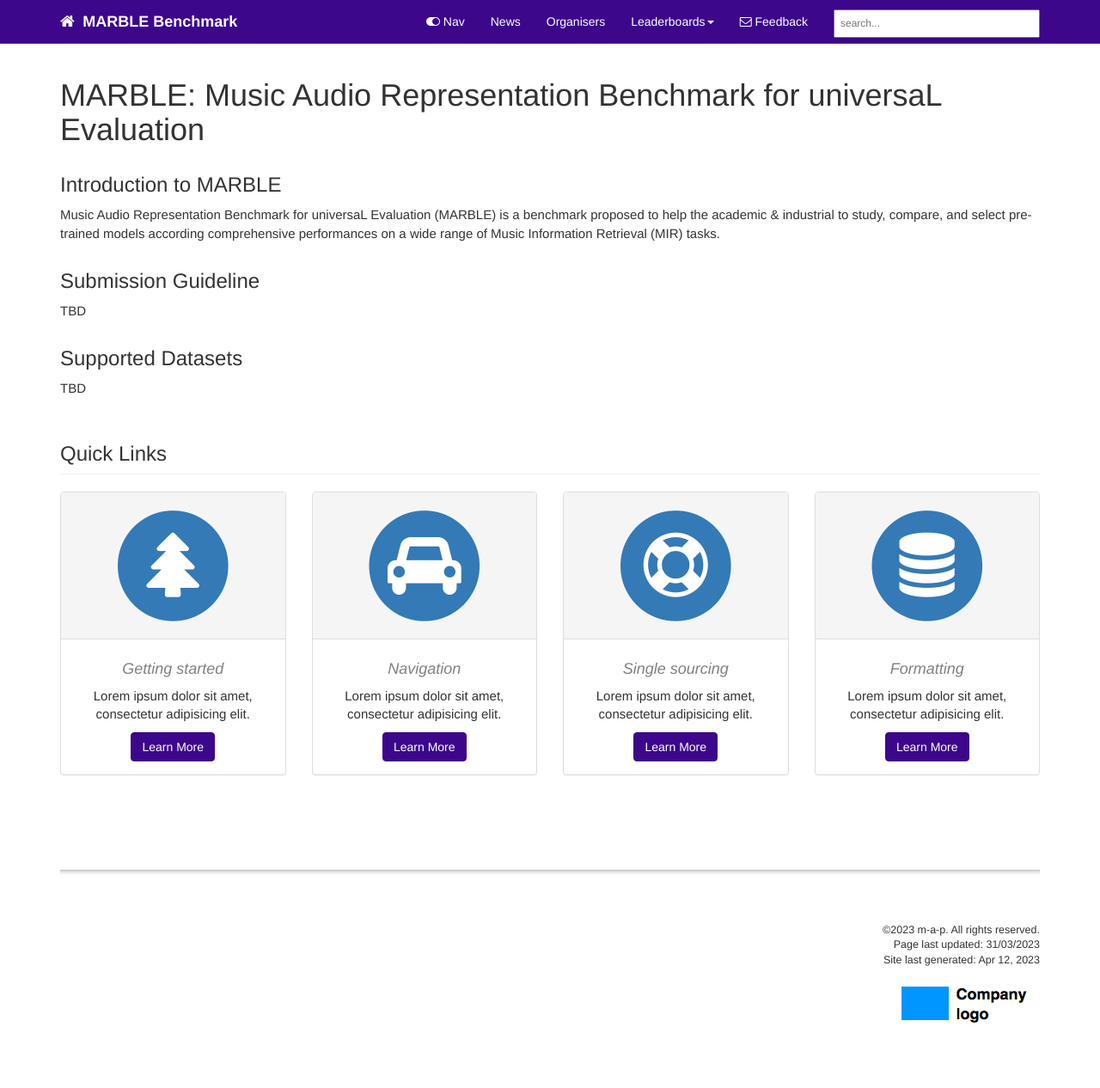
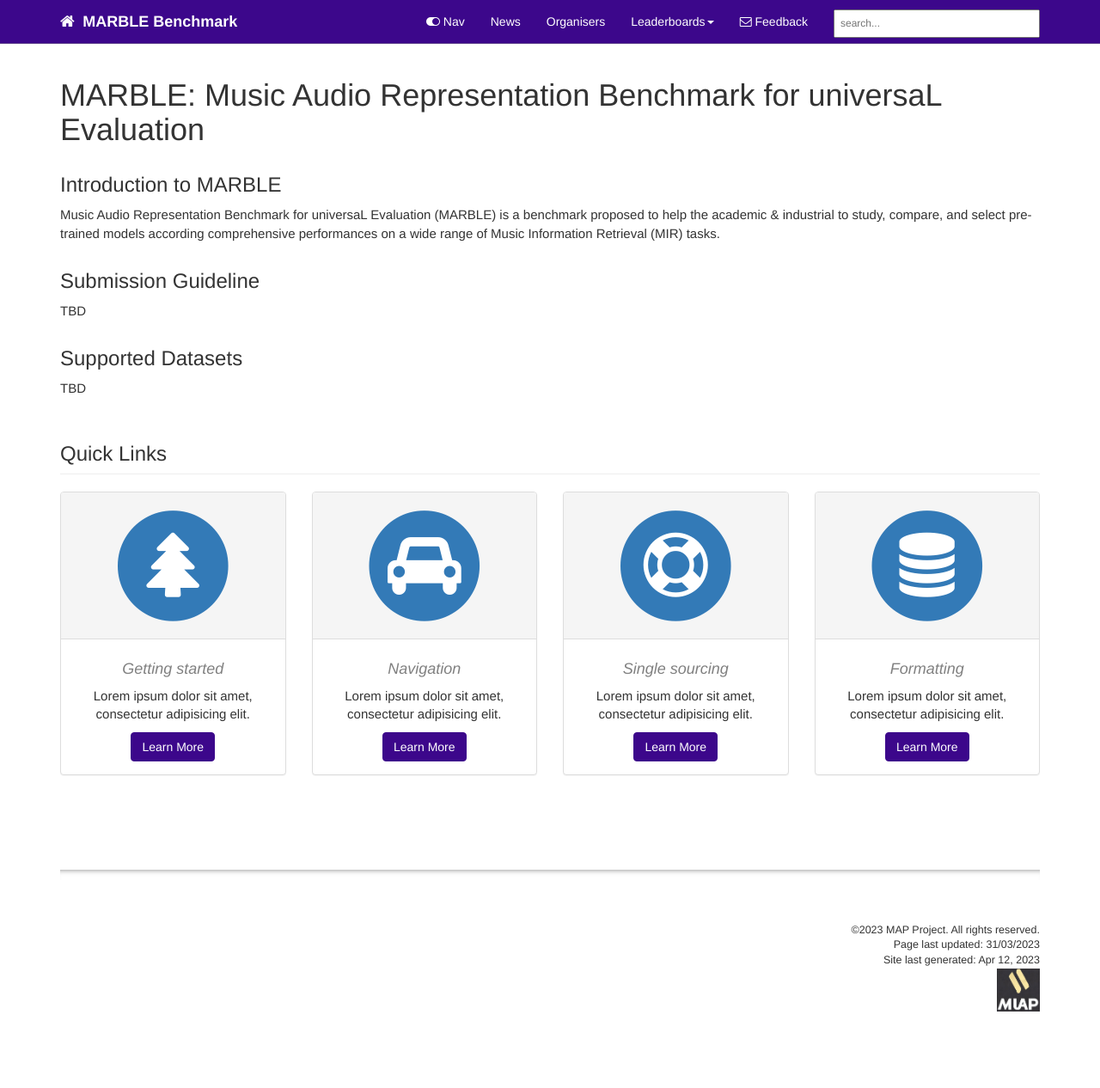
Before and after one commit to yizhilll/marble-bm, a Jekyll site: the page built from index.md, in a window 1280 px wide. Shown: the whole page at 86% size. Built offline with Jekyll 4.4.1, drawn with Linux system fonts in a browser that asks for light colours; a script that is not in the unit is left out; comment, search, counter and statistics services are not loaded; after the commit the page ends 1237 px from its top, so only the background shows below that.

Commit message:
update temporary logo

```diff
--- a/_config.yml
+++ b/_config.yml
@@ -9,7 +9,7 @@ topnav_title: MARBLE Benchmark
 site_title: MARBLE Benchmark
 # this appears in the html browser tab for the site title (seen mostly by search engines, not users)
 
-company_name: m-a-p
+company_name: MAP Project
 # this appears in the footer
 
 # github_editme_path: tomjoht/documentation-theme-jekyll/blob/gh-pages/
--- a/_includes/footer.html
+++ b/_includes/footer.html
@@ -3,7 +3,7 @@
                 <div class="col-lg-12 footer">
                &copy;{{ site.time | date: "%Y"  }} {{site.company_name}}. All rights reserved. <br />
 {% if page.last_updated %}<span>Page last updated:</span> {{page.last_updated}}<br/>{% endif %} Site last generated: {{ site.time | date: "%b %-d, %Y"  }} <br />
-<p><img src="{{ "images/company_logo.png" }}" alt="Company logo"/></p>
+<p><img src="{{ "images/map_logo.png" }}" alt="MAP Project" width="50" height="50" /></p>
                 </div>
             </div>
 </footer>
```
Also changed, not shown: images/map_logo.png (added).
